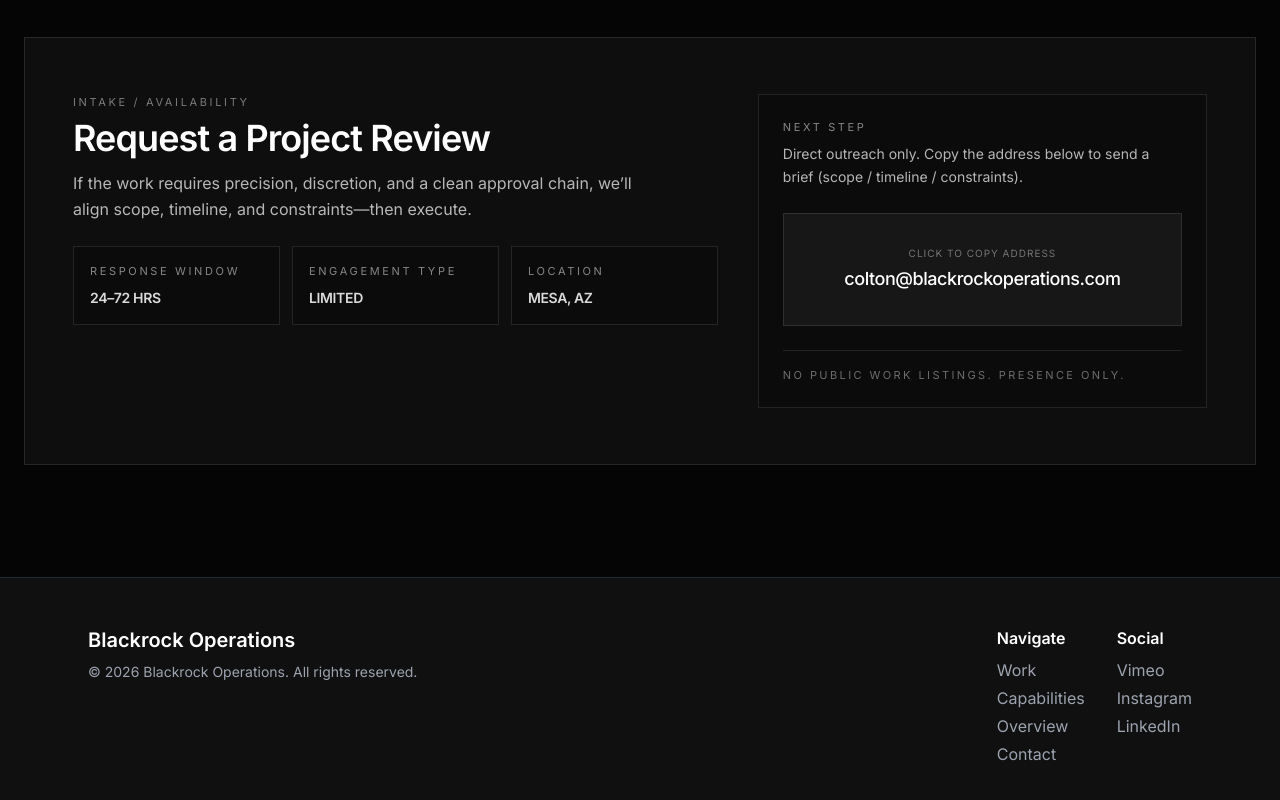
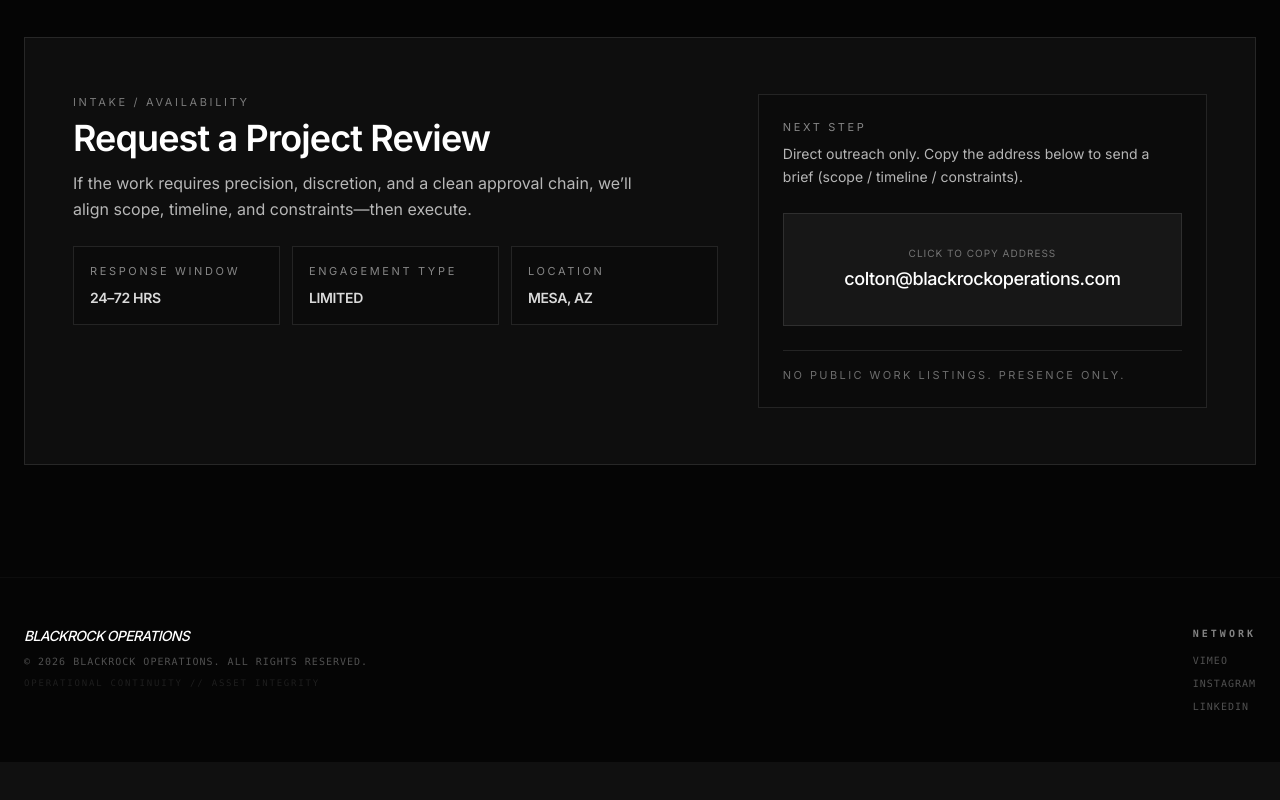
Before and after one commit to EntropyCapital/blackrockoperations.github.io, a Next.js app: page / in a window 1280 px wide. Shown: the part 2544-3344 px from the top of the page. After the commit the page ends 3306 px from the top, so only its background shows below. Built offline with nearby package versions, Linux system fonts and the light colour scheme.

Commit message:
Refactor Footer component for design and anonymity
Updated the footer component to enhance design and maintain institutional anonymity.

```diff
--- a/app/components/Footer.jsx
+++ b/app/components/Footer.jsx
@@ -1,40 +1,46 @@
-import Link from 'next/link';
-
 /**
  * The main site footer.
+ * Stripped of navigation to maintain institutional anonymity.
  */
 export default function Footer() {
   return (
-    <footer className="border-t border-gray-800 bg-[#101010] text-gray-400">
-      <div className="container mx-auto max-w-6xl px-6 py-12">
-        <div className="flex flex-col items-start justify-between md:flex-row">
+    <footer className="border-t border-white/[0.03] bg-[#050505] text-white/30">
+      <div className="container mx-auto max-w-7xl px-6 py-12">
+        <div className="flex flex-col items-start justify-between gap-8 md:flex-row">
+
           {/* Logo and Copyright */}
-          <div className="mb-6 md:mb-0">
-            <h3 className="mb-2 text-xl font-semibold text-white">Blackrock Operations</h3>
-            <p className="text-sm">&copy; {new Date().getFullYear()} Blackrock Operations. All rights reserved.</p>
+          <div className="flex flex-col gap-2">
+            <h3 className="text-sm font-medium tracking-tighter text-white uppercase italic">
+              Blackrock Operations
+            </h3>
+            <p className="font-mono text-[10px] uppercase tracking-widest">
+              &copy; {new Date().getFullYear()} Blackrock Operations. All rights reserved.
+            </p>
+            <p className="font-mono text-[9px] text-white/10 uppercase tracking-[0.2em]">
+              Operational Continuity // Asset Integrity
+            </p>
           </div>
 
-          {/* Quick Links */}
-          <div className="mb-6 flex space-x-8 md:mb-0">
+          {/* Social / External Only */}
+          <div className="flex space-x-12">
             <div>
-              <h4 className="mb-2 font-semibold text-white">Navigate</h4>
-              <ul className="space-y-1">
-                <li><Link href="/work" className="hover:text-white">Work</Link></li>
-                <li><Link href="/Capabilities" className="hover:text-white">Capabilities</Link></li>
-                <li><Link href="/Overview" className="hover:text-white">Overview</Link></li>
-                <li><Link href="/contact" className="hover:text-white">Contact</Link></li>
-              </ul>
-            </div>
-            <div>
-              <h4 className="mb-2 font-semibold text-white">Social</h4>
-              <ul className="space-y-1">
-                {/* Add your real social links here */}
-                <li><a href="#" className="hover:text-white">Vimeo</a></li>
-                <li><a href="#" className="hover:text-white">Instagram</a></li>
-                <li><a href="#" className="hover:text-white">LinkedIn</a></li>
+              <h4 className="mb-3 font-mono text-[10px] font-semibold uppercase tracking-[0.3em] text-white/50">
+                Network
+              </h4>
+              <ul className="space-y-2 font-mono text-[10px] uppercase tracking-widest">
+                <li>
+                  <a href="#" className="transition-colors hover:text-white">Vimeo</a>
+                </li>
+                <li>
+                  <a href="#" className="transition-colors hover:text-white">Instagram</a>
+                </li>
+                <li>
+                  <a href="#" className="transition-colors hover:text-white">LinkedIn</a>
+                </li>
               </ul>
             </div>
           </div>
+
         </div>
       </div>
     </footer>
```
